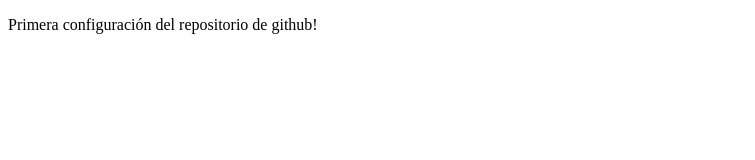
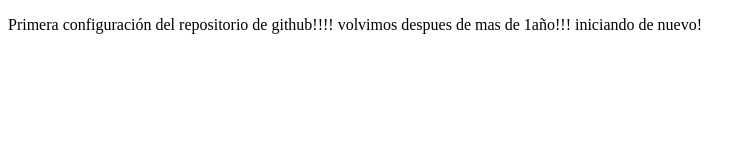
Before and after one commit to marcerojas/ProyectoDemoCursoPrework, a plain HTML site: page index.html in a window 1280 px wide. Shown: the whole page, without its empty margins (0-755 px from the left). Drawn offline with Linux system fonts and the light colour scheme.

Commit message:
segundo commit despues de mucho tiempo

```diff
--- a/index.html
+++ b/index.html
@@ -7,7 +7,9 @@
 </head>
 <body>
         <p>
-            Primera configuración del repositorio de github!
+            Primera configuración del repositorio de github!!!!
+            volvimos despues de mas de 1año!!!
+            iniciando de nuevo!
         </p>
 </body>
 </html>
```
Also changed, not shown: 1 other file.
